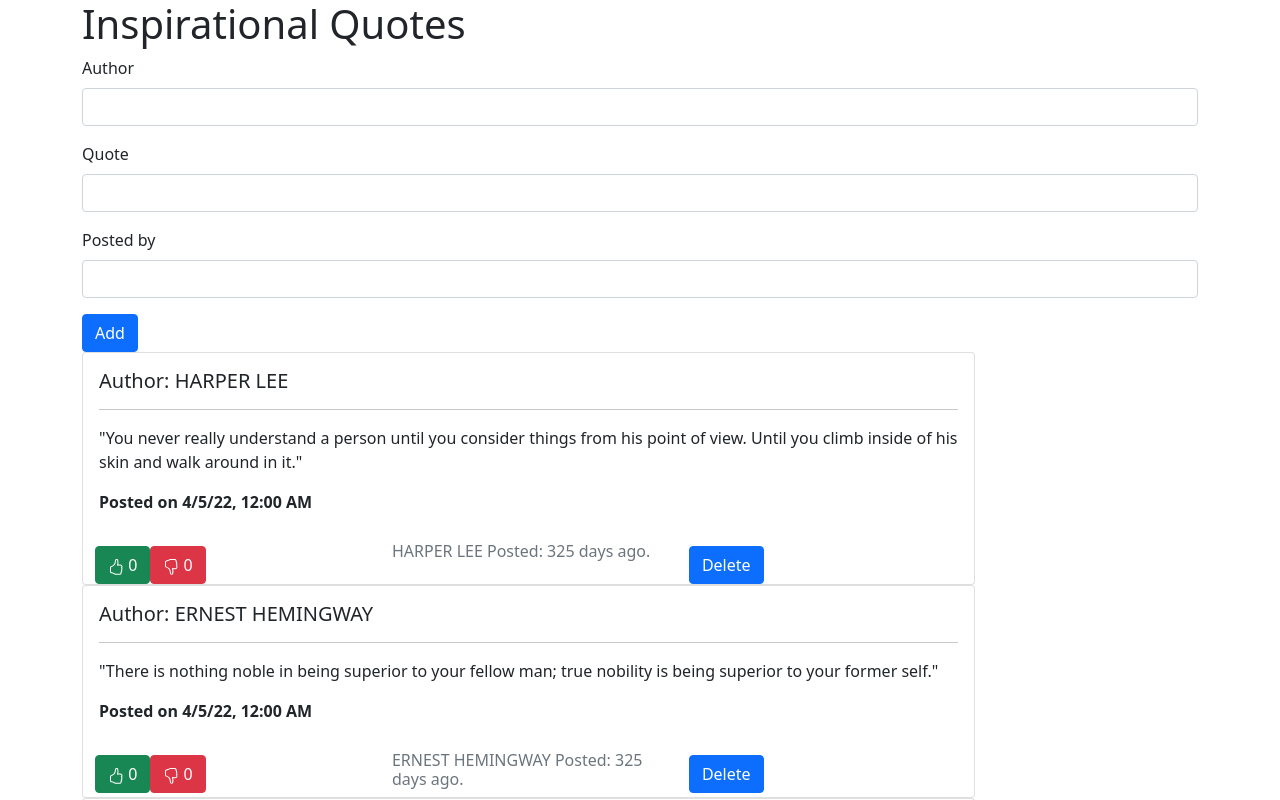
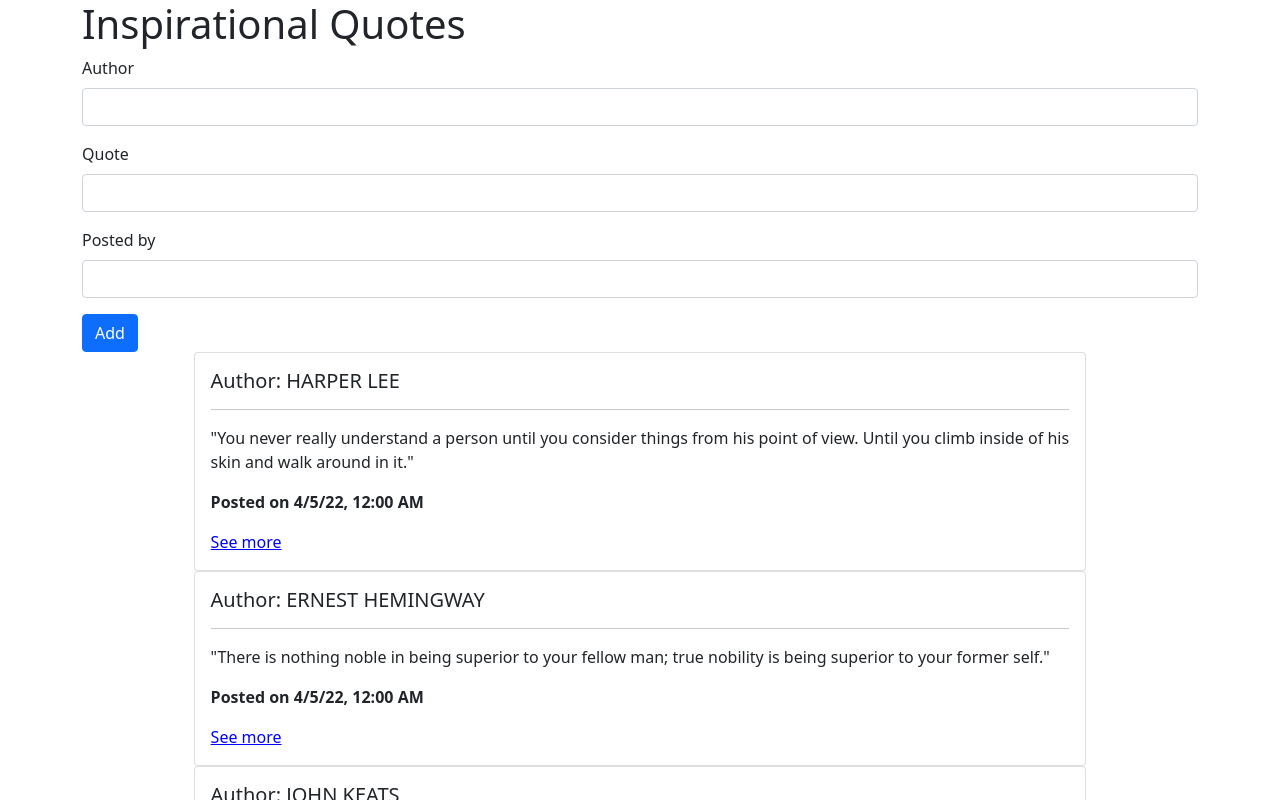
Before and after one commit to ndanu-josy/quotes, an Angular app: page / in a window 1280 px wide. Shown: the top 800 px of the page. Built offline with nearby package versions, Linux system fonts and the light colour scheme.

Commit message:
toggle details

```diff
--- a/src/app/quote-details/quote-details.component.html
+++ b/src/app/quote-details/quote-details.component.html
@@ -1,4 +1,4 @@
-<div class="container">
+<div class="container" *ngIf="mquote.showDetails">
   <div class="row">
     <div class="col">
       <button class='btn btn-success' (click)='upvote()'><svg xmlns="http://www.w3.org/2000/svg" width="16" height="16"
--- a/src/app/quote/quote.component.html
+++ b/src/app/quote/quote.component.html
@@ -12,12 +12,13 @@
   <div class="container">
     <h1>{{title}}</h1>
     <app-iqoutes-form (addQuote)="newQuote($event)"></app-iqoutes-form>
-    <div *ngFor='let iquote of iquotes; let mIndex =index' class="card" style="width:80%">
+    <div *ngFor='let iquote of iquotes; let mIndex =index' class="card" style="width:80%; margin:auto;">
       <div class="card-body">
         <div class=""><h5>Author: {{iquote.author}}</h5></div>
         <hr>
         <p>"{{iquote.quote}}"</p>
         <p><strong> Posted on {{iquote.date|date:'short'}}</strong></p>
+       <a style="color:blue; text-decoration:underline;" (click)='toggleDetails(mIndex)'>See more</a>
       </div>
 
       <!-- <p><strong>{{iquote.user}}</strong></p> -->
--- a/src/app/quote/quote.component.ts
+++ b/src/app/quote/quote.component.ts
@@ -66,6 +66,10 @@ export class QuoteComponent implements OnInit {
     }
 
   }
+
+  toggleDetails(index:any){
+    this.iquotes[index].showDetails=!this.iquotes[index].showDetails
+  }
   constructor() {}
 
   ngOnInit() {}
```
